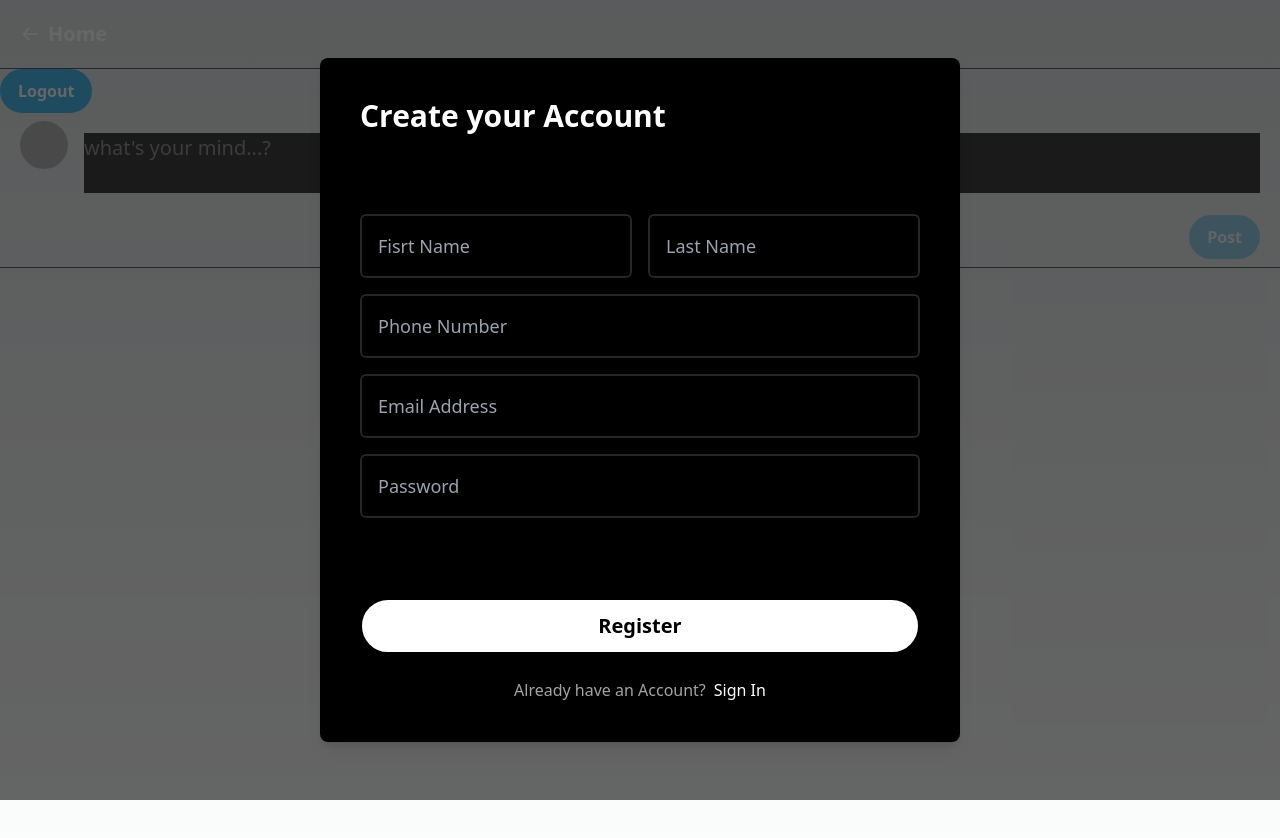
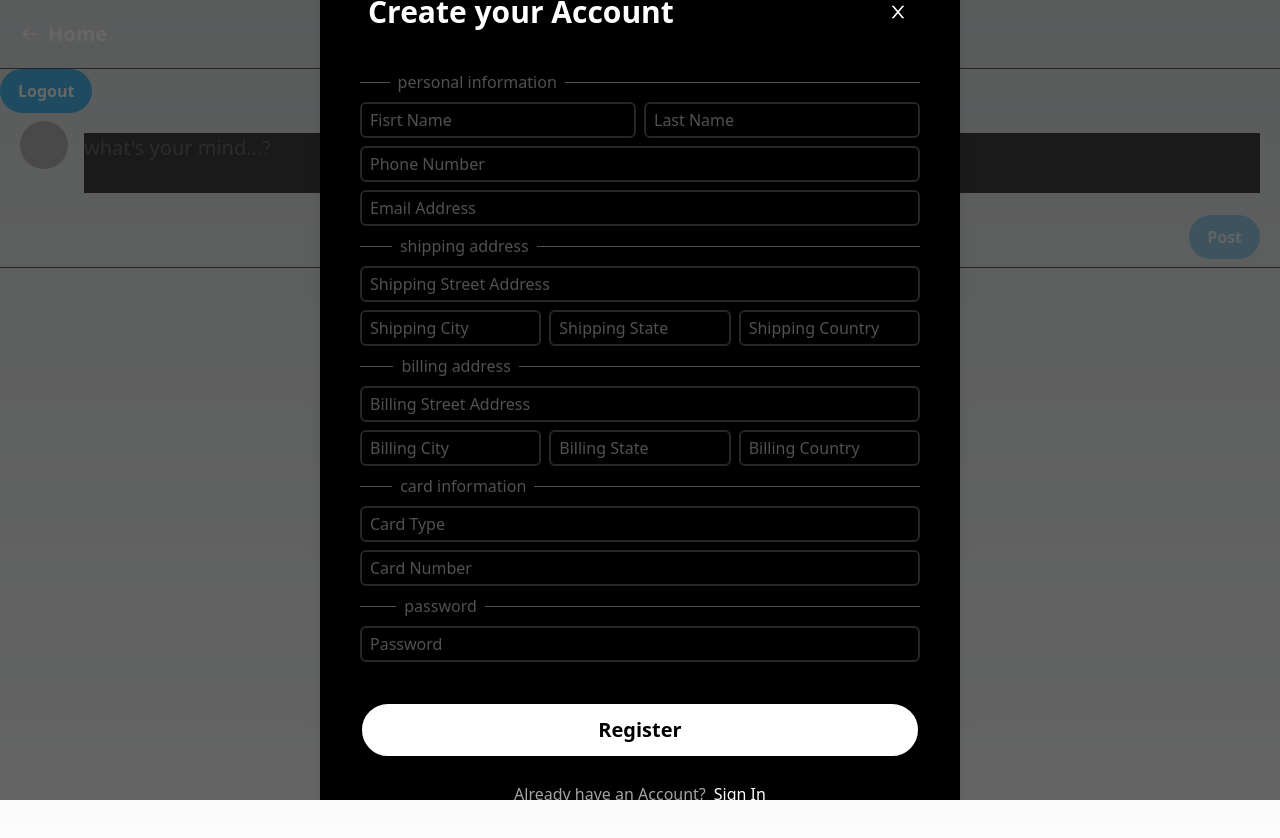
Before and after one commit to XcovertX/Caterpillar-Project, a Next.js app in the folder cat-app/: page / in a window 1280 px wide. Shown: the top 838 px of the page. Built offline with nearby package versions, Linux system fonts and the light colour scheme; no server answers; grey boxes are pictures that could not be loaded.

Commit message:
finished with registration form

```diff
--- a/cat-app/app/components/Address.tsx
+++ b/cat-app/app/components/Address.tsx
@@ -24,14 +24,14 @@ const Address = ({ address,
                    setState }: Props) => {
 
   return(
-    <div className="h-full flex flex-col">
+    <div className="h-full flex flex-col gap-2">
       <Input
         type="text"
         disabled={false}
         placeholder={addressType + ' Street Address'}
         onChange={(e:any) =>setAddress(e.target.value)}
         value={address} />
-      <div className="flex flex-row gap-4">
+      <div className="flex flex-row gap-2">
         <Input
           type="text"
           disabled={false}
--- /dev/null
+++ b/cat-app/app/components/Card.tsx
@@ -0,0 +1,30 @@
+import Input from "./Input";
+
+type Props = {
+    cardNumber:  string;
+    cardType:    string;
+    setNumber:   Function;
+    setType:     Function;
+}
+
+const Card = ({ cardNumber, cardType, setNumber, setType }: Props) => {
+
+  return(
+    <div className="h-full flex flex-col gap-2">
+      <Input
+        type="text"
+        disabled={false}
+        placeholder={'Card Type'}
+        onChange={(e:any) => setType(e.target.value)}
+        value={cardType} />
+        <Input
+          type="tel"
+          disabled={false}
+          placeholder={'Card Number'}
+          onChange={(e:any) =>setNumber(e.target.value)}
+          value={cardNumber} />
+    </div>
+  )
+}
+
+export default Card
--- a/cat-app/app/components/Input.tsx
+++ b/cat-app/app/components/Input.tsx
@@ -19,9 +19,10 @@ function Input({ placeholder, value, onChange, disabled, type }: Props) {
           placeholder={placeholder}
           type={type}
           className="
-          w-full p-4
-          text-lg bg-black
+          w-full px-2 py-1
+          text-md bg-black
           border-2 border-neutral-800
+          placeholder-neutral-500/[.7]
           outline-none
           rounded-md
           text-white
--- a/cat-app/app/components/Phone.tsx
+++ b/cat-app/app/components/Phone.tsx
@@ -7,11 +7,12 @@ type Props = {
     type: HTMLInputTypeAttribute
 }
 
+// Phone component for taking user input for phone numbers
 function Phone({ value, onChange }: Props) {
-    const [phone, setPhone]     = useState('');
 
     // function for styling the phone number to: (xxx) xxx - xxxx
     const handleValChange = (val:string) => {
+
     let uTempVal = val.replace(/[^\d.]/g, '');
     uTempVal = uTempVal.replace(/\s/g, '');
     uTempVal = uTempVal.replace(/\-/g, '');
@@ -37,16 +38,15 @@ function Phone({ value, onChange }: Props) {
         };
     };
 
-    setPhone(dTempVal);
+    onChange(dTempVal);
   };
-
 
   return (
     <Input
       type="tel"
       disabled={false}
       onChange={(e:any) => handleValChange(e.target.value)}
-      value={phone}
+      value={value}
       placeholder="Phone Number"
     />
     );
--- /dev/null
+++ b/cat-app/app/components/Seperator.tsx
@@ -0,0 +1,20 @@
+
+type Props = {
+    color: string;
+    label: string;
+}
+
+const Seperator = ({ color, label }: Props) => {
+    return (
+        <div className="w-full flex flex-row justify-start items-center">
+            <hr className={`${color} w-1/12 text-md`} />
+            <h1 className="text-md mx-2 text-neutral-500/[.7] w-fit whitespace-nowrap text-center ">
+                {label}
+            </h1>
+            <hr className={`${color} text-md w-full`} />
+        </div>
+
+    )
+};
+
+export default Seperator
--- a/cat-app/app/components/button.tsx
+++ b/cat-app/app/components/button.tsx
@@ -23,7 +23,7 @@ const Button = ({
     <button
       onClick={onClick}
       disabled={disabled}
-      className={`disabled:opacity-50 disabled:cursor-not-allowed rounded-full font-semibold hover:opacity-80 transition border-2
+      className={`disabled:opacity-50 disabled:cursor-not-allowed rounded-full font-semibold hover:bg-sky-500 hover:text-white transition border-2
     ${fullWidth ? "w-full" : "w-fit"}
     ${secondary ? "bg-white" : "bg-sky-500"}
     ${secondary ? "text-black" : "text-white"}
--- a/cat-app/app/components/modal/Login.tsx
+++ b/cat-app/app/components/modal/Login.tsx
@@ -61,7 +61,7 @@ const onSubmit = useCallback(async () => {
     <div className="text-neutral-400 text-center mt-4">
       <p>Don't have an Account?
 
-        <span onClick={onToggle}  className="text-white cursor-pointer hover:underline ml-2">
+        <span onClick={onToggle}  className="text-white hover:text-sky-500 cursor-pointer hover:underline ml-2">
            Register
         </span>
       </p>
--- a/cat-app/app/components/modal/Modal.tsx
+++ b/cat-app/app/components/modal/Modal.tsx
@@ -1,6 +1,6 @@
 "use client";
 import { useCallback } from "react";
-// import { AiOutlineClose } from "react-icons/ai";
+import { AiOutlineClose } from "react-icons/ai";
 import Button from "../Button";
 
 type Props = {
@@ -73,7 +73,9 @@ function Modal({ isOpen, onClose, onSubmit, title, body, actionLabel, footer, di
             flex
             items-center
             justify-between
-            p-10
+            px-10
+            pt-10
+            mx-2
             rounded-t
             "
           >
@@ -86,12 +88,12 @@ function Modal({ isOpen, onClose, onSubmit, title, body, actionLabel, footer, di
                 ml-auto
                 border-0
                 text-white
-                hover:opacity-70
+                hover:text-sky-500
                 transition
               "
               onClick={handleClose}
             >
-              {/* <AiOutlineClose size={20} /> */}
+              <AiOutlineClose size={20} />
             </button>
           </div>
           {/*body*/}
@@ -99,7 +101,7 @@ function Modal({ isOpen, onClose, onSubmit, title, body, actionLabel, footer, di
             {body}
           </div>
           {/*footer*/}
-          <div className="flex flex-col gap-2 p-10">
+          <div className="flex flex-col gap-2 px-10 pb-10">
             <Button disabled={disabled} label={actionLabel} secondary fullWidth large onClick={handleSubmit} />
             {footer}
           </div>
--- a/cat-app/app/components/modal/Register.tsx
+++ b/cat-app/app/components/modal/Register.tsx
@@ -7,13 +7,16 @@ import { toast } from "react-hot-toast";
 import Input from "../Input";
 import Modal from "./Modal";
 import Phone from "../Phone";
+import Address from "../Address";
+import Card from "../Card";
+import Seperator from "../Seperator";
 
 function Register() {
   const [email, setEmail]             = useState("");
   const [password, setPassword]       = useState("");
-  const [fisrtname, setFirstName]     = useState("");
+  const [firstname, setFirstName]     = useState("");
   const [lastname, setLastName]       = useState("");
-  const [shipAdress, setShipAddress]  = useState("");
+  const [shipAddress, setShipAddress]  = useState("");
   const [shipCity, setShipCity]       = useState("");
   const [shipState, setShipState]     = useState("");
   const [shipCountry, setShipCountry] = useState("");
@@ -23,7 +26,7 @@ function Register() {
   const [billCountry, setBillCountry] = useState("");
   const [cardType, setCardType]       = useState("");
   const [cardNumber, setCardNumber]   = useState('');
-  const [phoneNumber, setPhoneNumber] = useState(0);
+  const [phoneNumber, setPhoneNumber] = useState('');
   const [isLoading, setIsLoading]     = useState(false);
   const useRegisterModal              = useRegister();
   const useLoginModal                 = useLogin();
@@ -42,8 +45,19 @@ function Register() {
         body: JSON.stringify({
           email,
           password,
-          fisrtname,
-          lastname
+          firstname,
+          lastname,
+          phoneNumber,
+          shipAddress,
+          shipCity,
+          shipCountry,
+          shipState,
+          billAdress,
+          billCity,
+          billCountry,
+          billState,
+          cardNumber,
+          cardType
         }),
       });
       if (!response.ok) {
@@ -66,9 +80,9 @@ function Register() {
     useRegisterModal,
     email,
     password,
-    fisrtname,
+    firstname,
     lastname,
-    shipAdress,
+    shipAddress,
     shipCity,
     shipCountry,
     shipState,
@@ -83,13 +97,14 @@ function Register() {
   );
 
   const bodyContent = (
-    <div className="flex flex-col gap-4">
-      <div className='flex flex-row gap-4'>
+    <div className="flex flex-col gap-2">
+      <Seperator label="personal information" color="border-neutral-500/[.7]" />
+      <div className='flex flex-row gap-2'>
         <Input
           disabled={isLoading}
           placeholder="Fisrt Name"
           type="text"
-          value={fisrtname}
+          value={firstname}
           onChange={(e:any) => setFirstName(e.target.value)}
         />
         <Input
@@ -100,7 +115,6 @@ function Register() {
           onChange={(e:any) => setLastName(e.target.value)}
         />
       </div>
-
       <Phone
         type="text"
         value={phoneNumber}
@@ -113,24 +127,43 @@ function Register() {
         value={email}
         onChange={(e:any) => setEmail(e.target.value)}
       />
-      {/* <Input
-        disabled={isLoading}
-        placeholder="Name"
-        value={name}
-        onChange={(e:any) => setName(e.target.value)}
-      />
-      <Input
-        disabled={isLoading}
-        placeholder="Username"
-        value={username}
-        onChange={(e) => setUsername(e.target.value)}
-      /> */}
+      <Seperator label="shipping address" color="border-neutral-500/[.7]" />
+      <Address
+        address={shipAddress}
+        city={shipCity}
+        state={shipState}
+        country={shipCountry}
+        setAddress={setShipAddress}
+        setCity={setShipCity}
+        setCountry={setShipCountry}
+        setState={setShipState}
+        addressType="Shipping"
+       />
+       <Seperator label="billing address" color="border-neutral-500/[.7]" />
+      <Address
+        address={billAdress}
+        city={billCity}
+        state={billState}
+        country={billCountry}
+        setAddress={setBillAddress}
+        setCity={setBillCity}
+        setCountry={setBillCountry}
+        setState={setBillState}
+        addressType="Billing"
+       />
+       <Seperator label="card information" color="border-neutral-500/[.7]" />
+      <Card
+        cardNumber={cardNumber}
+        cardType={cardType}
+        setNumber={setCardNumber}
+        setType={setCardType}/>
+        <Seperator label="password" color="border-neutral-500/[.7]" />
       <Input
         disabled={isLoading}
         placeholder="Password"
         type="password"
         value={password}
-        onChange={(e) => setPassword(e.target.value)}
+        onChange={(e:any) => setPassword(e.target.value)}
       />
     </div>
   );
@@ -140,7 +173,7 @@ function Register() {
         Already have an Account?
         <span
           onClick={onToggle}
-          className="text-white cursor-pointer hover:underline ml-2"
+          className="text-white cursor-pointer hover:text-sky-500 hover:underline ml-2"
         >
           Sign In
         </span>
--- a/cat-app/app/components/post/Form.tsx
+++ b/cat-app/app/components/post/Form.tsx
@@ -49,7 +49,7 @@ function From({ placeholder, postId, isComment }: Props) {
           className={` ${isComment ? "w-full flex justify-between" : "w-full"}`}
         >
           <textarea
-            className="disabled:opacity-80 peer resize-none mt-3 w-full bg-black ring-0 outline-none text-[20px] placeholder-neutral-500 text-white"
+            className="disabled:opacity-80 peer resize-none mt-3 w-full bg-black ring-0 outline-none text-[20px] placeholder-neutral-500/[.5] text-white"
             placeholder={placeholder}
             disabled={isLoading}
             value={body}
--- a/cat-app/app/user/[userId]/page.tsx
+++ b/cat-app/app/user/[userId]/page.tsx
@@ -4,8 +4,6 @@ import UserHero from "@/app/components/UserHero";
 import current from "@/app/actions/CurrentUser";
 import Edit from "@/app/components/modal/Edit";
 import { Toaster } from "react-hot-toast";
-import { signOut } from "next-auth/react";
-
 type Props = {
     params: {
         userId: string
@@ -26,7 +24,6 @@ async function page({ params: { userId } }: Props) {
 
       <div className="h-screen overflow-scroll-none">
 
-      <button onClick={() => signOut()}>Logout</button>
         {/* userhero */}
         <UserHero
           userId={user?.id}
```
Also changed, not shown: cat-app/app/api/register/route.ts (+29 -1 lines).
